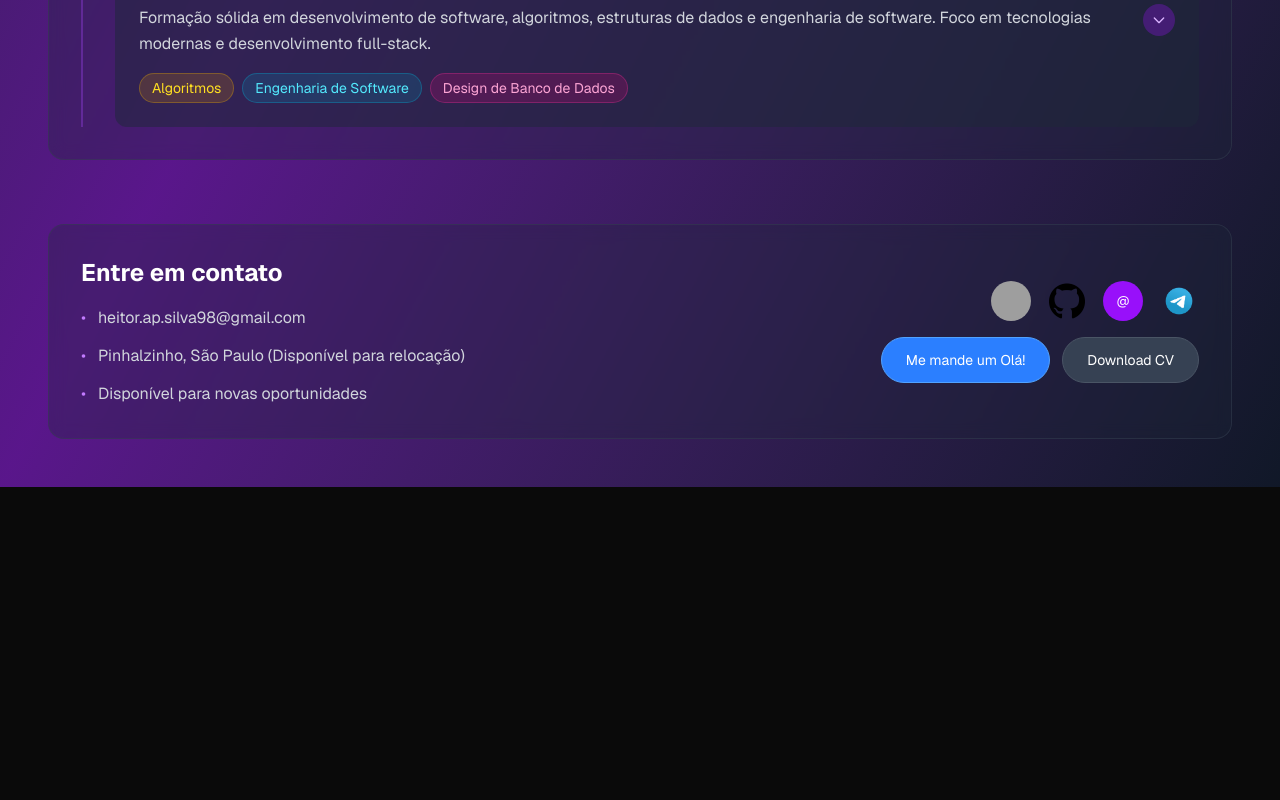
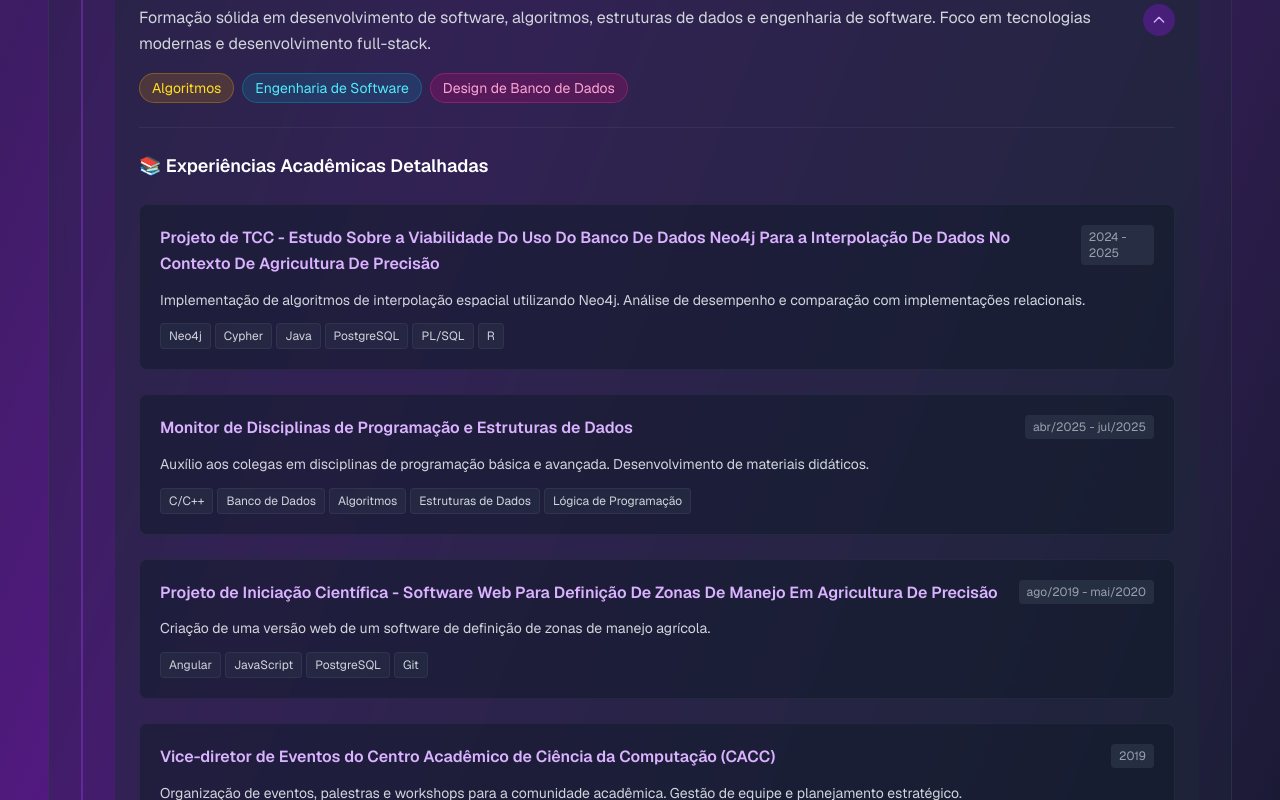
Before and after one commit to hanove/me-page, a Next.js app: page / in a window 1280 px wide. Shown: the part 1940-2740 px from the top of the page. Before the commit the page ends 2427 px from the top, so only its background shows below. Built offline with nearby package versions, Linux system fonts and the light colour scheme; grey boxes are pictures that could not be loaded.

Commit message:
fix: set initial state of EducationAccordion to expanded

```diff
--- a/app/components/EducationAccordion.js
+++ b/app/components/EducationAccordion.js
@@ -4,7 +4,7 @@ import { useState } from 'react';
 
 // Education accordion component
 export default function EducationAccordion({ language, translations }) {
-  const [isExpanded, setIsExpanded] = useState(false);
+  const [isExpanded, setIsExpanded] = useState(true);
   const t = translations[language];
 
   const academicExperiences = [
```
